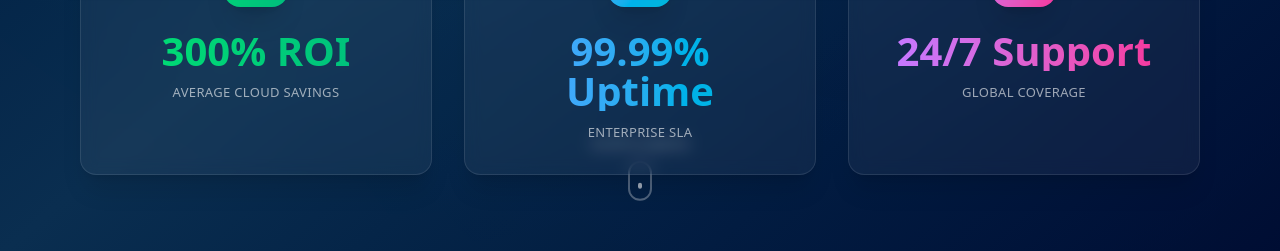
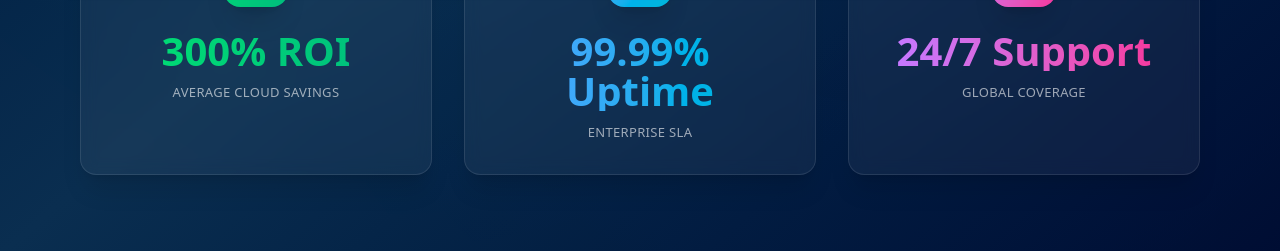
Before and after one commit to PaulWallaceATL/knetix, a Next.js app: page / in a window 1280 px wide. Shown: the part 840-1091 px from the top of the page. Built offline with nearby package versions, Linux system fonts and the light colour scheme.

Commit message:
fix: remove scroll indicator and dropdown icon animations
- Removed scroll down icon entirely from hero section
- Removed rotateY animation on dropdown menu icons
- Cleaner, more professional navigation experience

```diff
--- a/src/components/EnterpriseHero.tsx
+++ b/src/components/EnterpriseHero.tsx
@@ -254,28 +254,6 @@
       </div>
       </div>
 
-      {/* Scroll Indicator - Positioned absolutely at bottom */}
-      <motion.div
-        initial={{ opacity: 0 }}
-        animate={{ opacity: 1 }}
-        transition={{ duration: 1, delay: 1.5 }}
-        className="absolute bottom-8 md:bottom-12 lg:bottom-16 left-1/2 transform -translate-x-1/2 z-10 hidden sm:flex"
-      >
-        <motion.div
-          animate={{ y: [0, 10, 0] }}
-          transition={{ duration: 2, repeat: Infinity, ease: "easeInOut" }}
-          className="flex flex-col items-center gap-1 md:gap-2"
-        >
-          <span className="text-white/60 text-xs md:text-sm font-medium">Scroll to explore</span>
-          <div className="w-6 h-10 border-2 border-white/30 rounded-full flex items-start justify-center p-2">
-            <motion.div
-              animate={{ y: [0, 12, 0] }}
-              transition={{ duration: 2, repeat: Infinity, ease: "easeInOut" }}
-              className="w-1.5 h-1.5 bg-white/60 rounded-full"
-            />
-          </div>
-        </motion.div>
-      </motion.div>
     </section>
   );
 }
--- a/src/components/EnterpriseNavbar.tsx
+++ b/src/components/EnterpriseNavbar.tsx
@@ -90,13 +90,11 @@
                           onClick={() => setActiveMegaMenu(null)}
                           className="group flex flex-col items-center text-center p-6 rounded-xl hover:bg-gradient-to-br hover:from-blue-50 hover:to-cyan-50 transition-all hover:shadow-lg"
                         >
-                          <motion.div
+                          <div
                             className="flex-shrink-0 p-4 rounded-xl bg-gradient-to-br from-blue-500 to-cyan-600 text-white mb-4 shadow-lg"
-                            whileHover={{ scale: 1.1, rotateY: 180 }}
-                            transition={{ duration: 0.4 }}
                           >
                             {solution.icon}
-                          </motion.div>
+                          </div>
                           <div className="font-bold text-gray-900 group-hover:text-blue-600 transition-colors mb-2">
                             {solution.name}
                           </div>
@@ -152,13 +150,11 @@
                           onClick={() => setActiveMegaMenu(null)}
                           className="group flex items-start gap-4 p-4 rounded-xl hover:bg-gradient-to-br hover:from-blue-50 hover:to-cyan-50 transition-all hover:shadow-md"
                         >
-                          <motion.div
+                          <div
                             className="flex-shrink-0 p-3 rounded-lg bg-gradient-to-br from-blue-500 to-cyan-600 text-white shadow-md"
-                            whileHover={{ scale: 1.1, rotateY: 180 }}
-                            transition={{ duration: 0.4 }}
                           >
                             {item.icon}
-                          </motion.div>
+                          </div>
                           <div>
                             <div className="font-bold text-gray-900 group-hover:text-blue-600 transition-colors mb-1">
                               {item.name}
```
